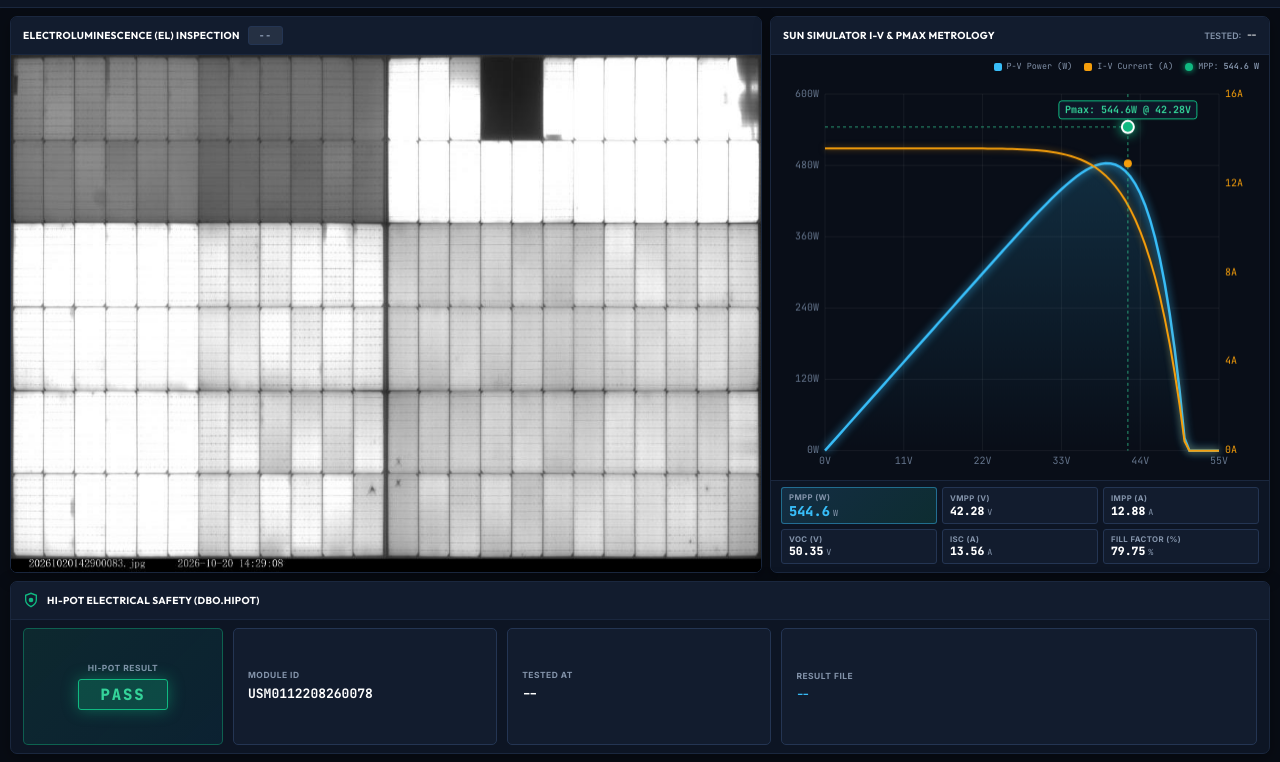
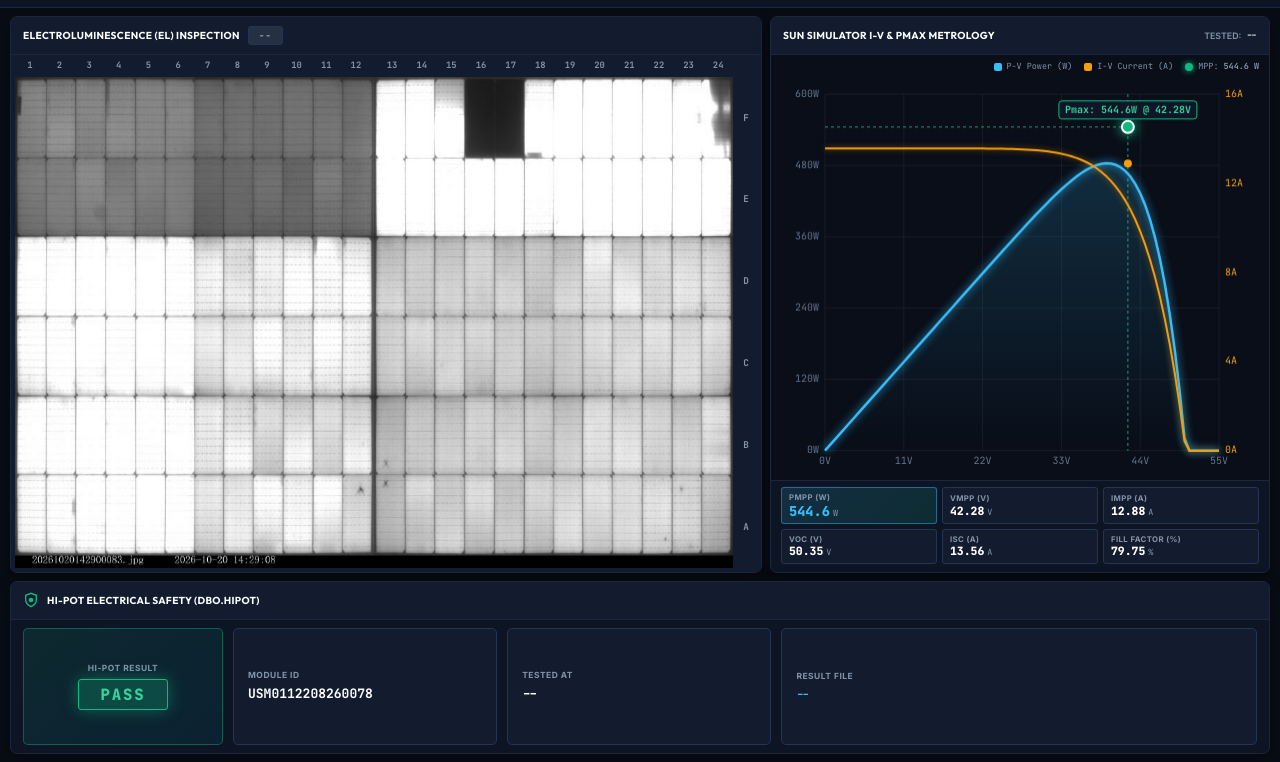
Before and after one commit to DanielSSLee/finalinspection, a plain HTML site: page telemetry.html in a window 1280 px wide. Shown: the part 38-800 px from the top of the page. Drawn offline with Linux system fonts and the light colour scheme; no server answers.

Commit message:
EL Image Coordinate Grid

```diff
--- a/telemetry.css
+++ b/telemetry.css
@@ -320,17 +320,86 @@ html, body {
   flex: 1 1 auto;
   min-height: 0;
   position: relative;
-  background: #000;
-  padding: 0;
+  background: var(--bg-surface);
+  padding: 2px 4px 4px 4px;
   margin: 0;
   overflow: hidden;
   display: flex;
+  flex-direction: column;
   align-items: stretch;
   justify-content: stretch;
 }
 
+.el-axis-x-row {
+  height: 18px;
+  min-height: 18px;
+  margin-right: 24px; /* Offset for Right Y-Axis width */
+  margin-bottom: 2px;
+  display: grid;
+  grid-template-columns: repeat(12, 1fr) 0.22fr repeat(12, 1fr);
+  flex-shrink: 0;
+}
+
+.el-axis-cell-x {
+  display: flex;
+  align-items: center;
+  justify-content: center;
+  font-family: var(--font-mono);
+  font-size: 0.68rem;
+  font-weight: 700;
+  color: var(--text-muted);
+  user-select: none;
+  transition: color 0.12s ease;
+}
+
+.el-axis-cell-x.spacer-x {
+  color: transparent;
+}
+
+.el-axis-cell-x.highlight {
+  color: var(--accent-cyan);
+  font-weight: 800;
+}
+
+.el-stage-and-axis-y {
+  flex: 1 1 auto;
+  min-height: 0;
+  width: 100%;
+  display: flex;
+  flex-direction: row;
+  align-items: stretch;
+}
+
+.el-axis-y-col {
+  width: 22px;
+  min-width: 22px;
+  margin-left: 2px;
+  display: grid;
+  grid-template-rows: repeat(6, 1fr);
+  flex-shrink: 0;
+}
+
+.el-axis-cell-y {
+  display: flex;
+  align-items: center;
+  justify-content: center;
+  font-family: var(--font-mono);
+  font-size: 0.72rem;
+  font-weight: 700;
+  color: var(--text-muted);
+  user-select: none;
+  transition: color 0.12s ease;
+}
+
+.el-axis-cell-y.highlight {
+  color: var(--accent-cyan);
+  font-weight: 800;
+}
+
 /* Single Module Reference Display - Edge-to-Edge Perfect Fit with Zero Black Space */
 .el-single-viewport {
+  flex: 1 1 auto;
+  min-width: 0;
   width: 100%;
   height: 100%;
   display: flex;
--- a/telemetry.html
+++ b/telemetry.html
@@ -57,12 +57,18 @@
         </div>
 
         <div class="el-viewport-container" id="el-viewport-container">
-          <!-- Single Module EL Image View - 100% edge-to-edge -->
-          <div class="el-single-viewport" id="el-single-viewport">
-            <img src="sample_el_1.jpg" alt="Active Module EL Image" class="el-single-img" id="el-single-img" />
-            <div class="el-loading-overlay" id="el-loading-overlay" style="display: none;">
-              <span class="el-loading-text">Loading live EL inspection imagery...</span>
+          <!-- Top X-Axis: 1 to 24 (Left to Right, mirrored relative to main FVI stage) -->
+          <div class="el-axis-x-row" id="el-axis-x"></div>
+          <div class="el-stage-and-axis-y">
+            <!-- Single Module EL Image View - 100% edge-to-edge -->
+            <div class="el-single-viewport" id="el-single-viewport">
+              <img src="sample_el_1.jpg" alt="Active Module EL Image" class="el-single-img" id="el-single-img" />
+              <div class="el-loading-overlay" id="el-loading-overlay" style="display: none;">
+                <span class="el-loading-text">Loading live EL inspection imagery...</span>
+              </div>
             </div>
+            <!-- Right Y-Axis: A to F from bottom to top (F at top, A at bottom) -->
+            <div class="el-axis-y-col" id="el-axis-y"></div>
           </div>
         </div>
       </div>
--- a/telemetry.js
+++ b/telemetry.js
@@ -37,6 +37,8 @@
       // EL Single View Element
       elSingleViewport: document.getElementById('el-single-viewport') || document.querySelector('.el-single-viewport'),
       elSingleImg: document.getElementById('el-single-img'),
+      elAxisX: document.getElementById('el-axis-x'),
+      elAxisY: document.getElementById('el-axis-y'),
       elPanelActions: document.getElementById('el-panel-actions'),
       btnResetElZoom: document.getElementById('btn-reset-el-zoom'),
       valElFolderStatus: document.getElementById('val-el-folder-status'),
@@ -163,6 +165,46 @@
     state.elZoomOriginY = -overscan + v * (100 + overscan * 2);
   }
 
+  function buildElAxes() {
+    if (dom.elAxisX) {
+      dom.elAxisX.innerHTML = '';
+      const fragX = document.createDocumentFragment();
+      for (let c = 1; c <= 12; c++) {
+        const cell = document.createElement('div');
+        cell.className = 'el-axis-cell-x';
+        cell.dataset.col = c;
+        cell.textContent = c;
+        fragX.appendChild(cell);
+      }
+      const spacer = document.createElement('div');
+      spacer.className = 'el-axis-cell-x spacer-x';
+      spacer.innerHTML = '&bull;';
+      fragX.appendChild(spacer);
+      for (let c = 13; c <= 24; c++) {
+        const cell = document.createElement('div');
+        cell.className = 'el-axis-cell-x';
+        cell.dataset.col = c;
+        cell.textContent = c;
+        fragX.appendChild(cell);
+      }
+      dom.elAxisX.appendChild(fragX);
+    }
+
+    if (dom.elAxisY) {
+      dom.elAxisY.innerHTML = '';
+      const fragY = document.createDocumentFragment();
+      const rows = ['F', 'E', 'D', 'C', 'B', 'A'];
+      rows.forEach((row) => {
+        const cell = document.createElement('div');
+        cell.className = 'el-axis-cell-y';
+        cell.dataset.row = row;
+        cell.textContent = row;
+        fragY.appendChild(cell);
+      });
+      dom.elAxisY.appendChild(fragY);
+    }
+  }
+
   function initElZoom() {
     if (!dom.elSingleViewport) return;
 
@@ -170,6 +212,41 @@
       setElZoomOriginFromEvent(e);
       if (state.elZoomScale > 1) {
         applyElZoom();
+      }
+
+      const rect = dom.elSingleViewport.getBoundingClientRect();
+      if (rect.width > 0 && rect.height > 0) {
+        const u = Math.max(0, Math.min(1, (e.clientX - rect.left) / rect.width));
+        const v = Math.max(0, Math.min(1, (e.clientY - rect.top) / rect.height));
+        const col = Math.min(24, Math.max(1, Math.floor(u * 24) + 1));
+        const rows = ['F', 'E', 'D', 'C', 'B', 'A'];
+        const row = rows[Math.min(5, Math.max(0, Math.floor(v * 6)))];
+
+        if (dom.elAxisX) {
+          const xCells = dom.elAxisX.querySelectorAll('.el-axis-cell-x[data-col]');
+          xCells.forEach((cell) => {
+            cell.classList.toggle('highlight', cell.dataset.col === String(col));
+          });
+        }
+        if (dom.elAxisY) {
+          const yCells = dom.elAxisY.querySelectorAll('.el-axis-cell-y[data-row]');
+          yCells.forEach((cell) => {
+            cell.classList.toggle('highlight', cell.dataset.row === row);
+          });
+        }
+      }
+    });
+
+    dom.elSingleViewport.addEventListener('mouseleave', () => {
+      if (dom.elAxisX) {
+        dom.elAxisX.querySelectorAll('.el-axis-cell-x.highlight').forEach((cell) => {
+          cell.classList.remove('highlight');
+        });
+      }
+      if (dom.elAxisY) {
+        dom.elAxisY.querySelectorAll('.el-axis-cell-y.highlight').forEach((cell) => {
+          cell.classList.remove('highlight');
+        });
       }
     });
 
@@ -855,6 +932,7 @@
   // =========================================================================
   async function init() {
     queryDom();
+    buildElAxes();
     initElZoom();
     initPmaxCanvas();
     initLiveSync();
```
